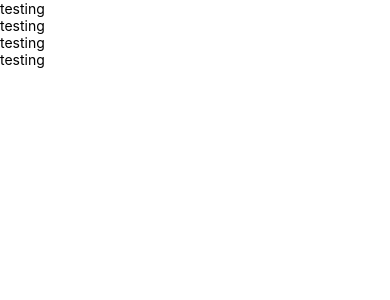
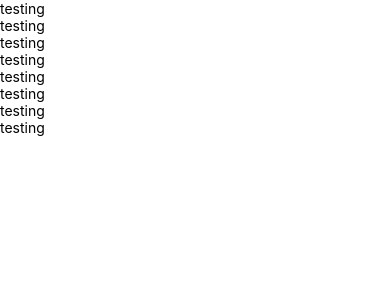
Before and after one commit to SBalanagaraj/testing, a React Native app: screen / in a window 390 px wide. Shown: the top 300 px of the page. Built offline with nearby package versions, Linux system fonts and the light colour scheme.

Commit message:
Update App.js

```diff
--- a/App.js
+++ b/App.js
@@ -21,6 +21,10 @@
       <Text>testing</Text>
       <Text>testing</Text>
       <Text>testing</Text>
+      <Text>testing</Text>
+      <Text>testing</Text>
+      <Text>testing</Text>
+      <Text>testing</Text>
     </NavigationContainer>
   );
 };
```
